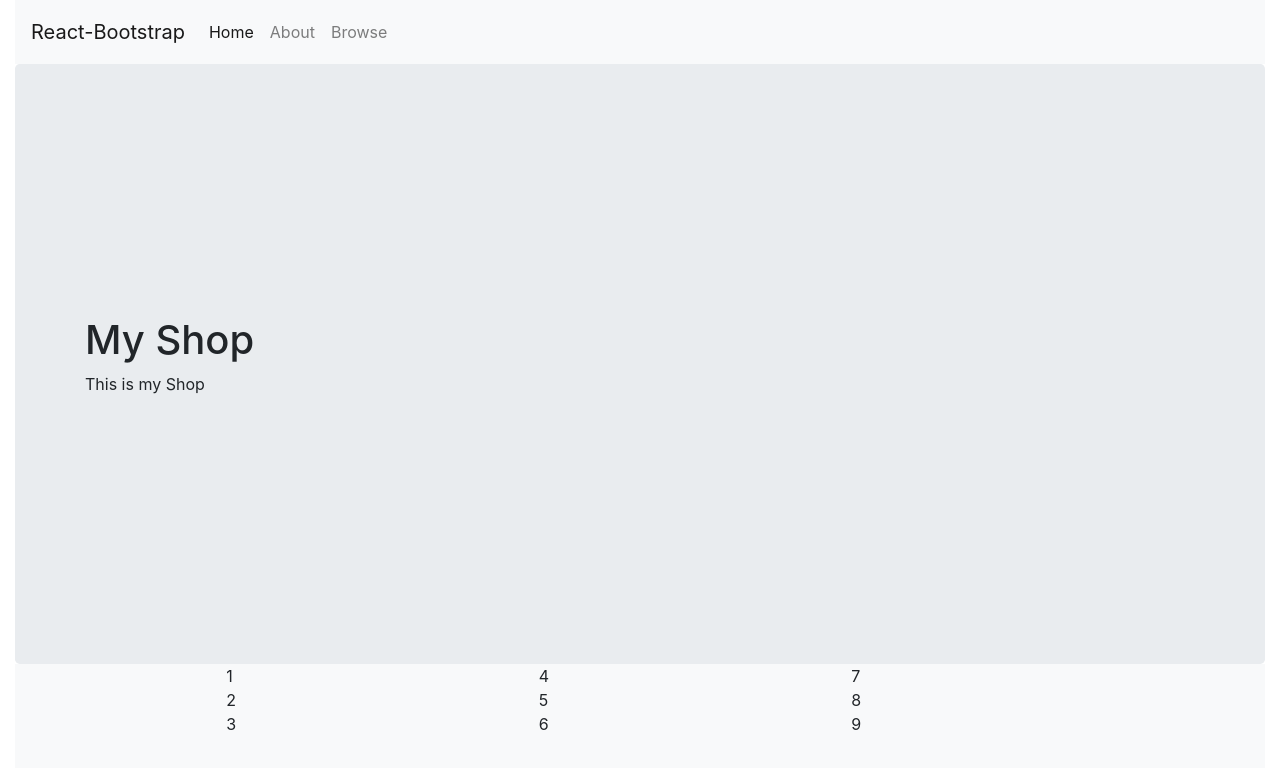
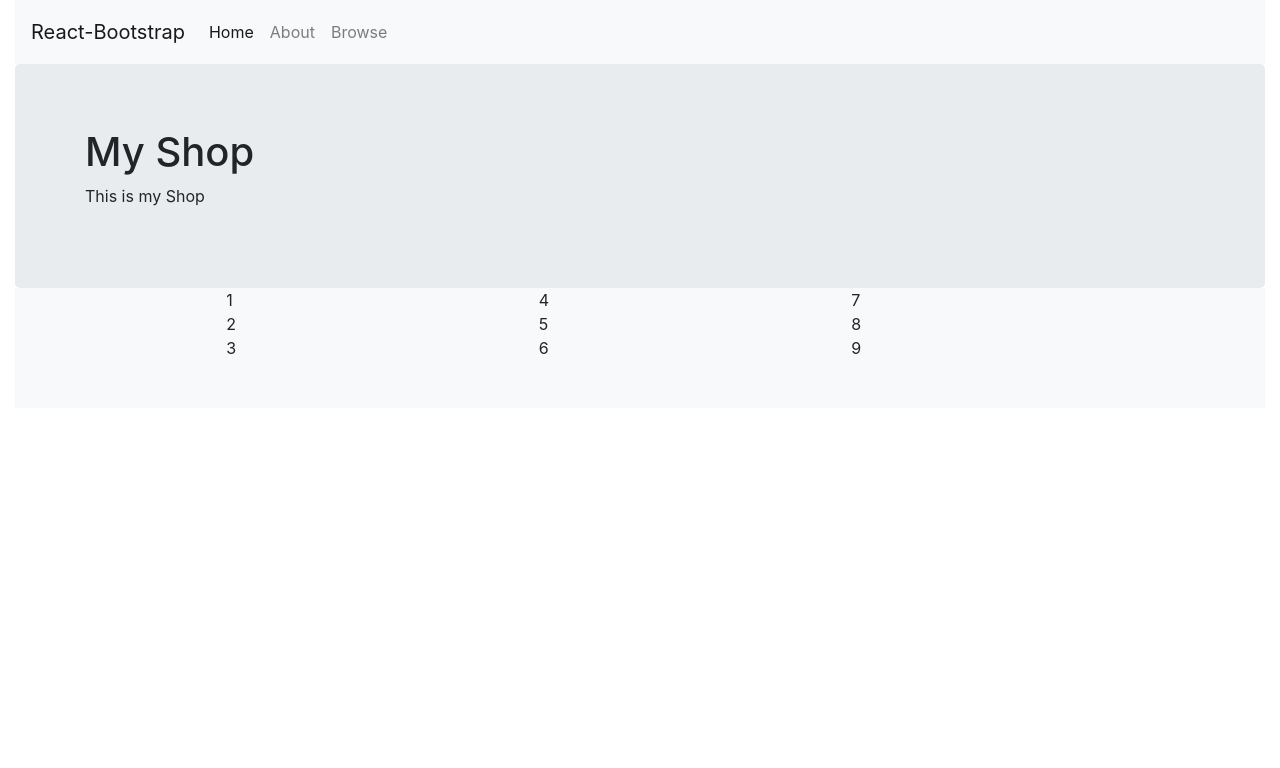
Before and after one commit to MaLIE2018/M4D2, a React (Create React App) app in the folder bookshop/: page / in a window 1280 px wide. Shown: the top 768 px of the page. Built offline with nearby package versions, Linux system fonts and the light colour scheme.

Commit message:
Homework

```diff
--- a/bookshop/src/styles/css/welcome.css
+++ b/bookshop/src/styles/css/welcome.css
@@ -1,4 +1,4 @@
-.jumbotron {
+jumbotron {
   height: 75vh;
 }
 /*# sourceMappingURL=welcome.css.map */
```
Also changed, not shown: 1 other file (tests, documents, lock files or other folders).
